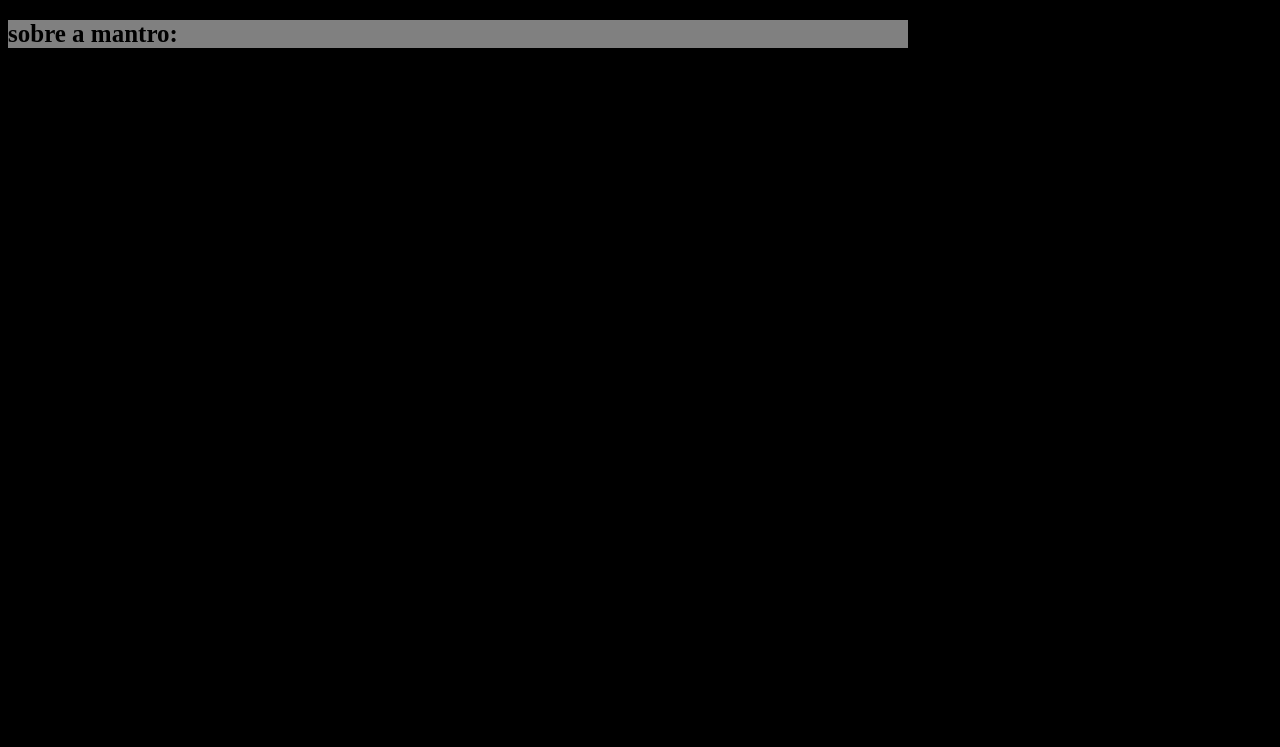
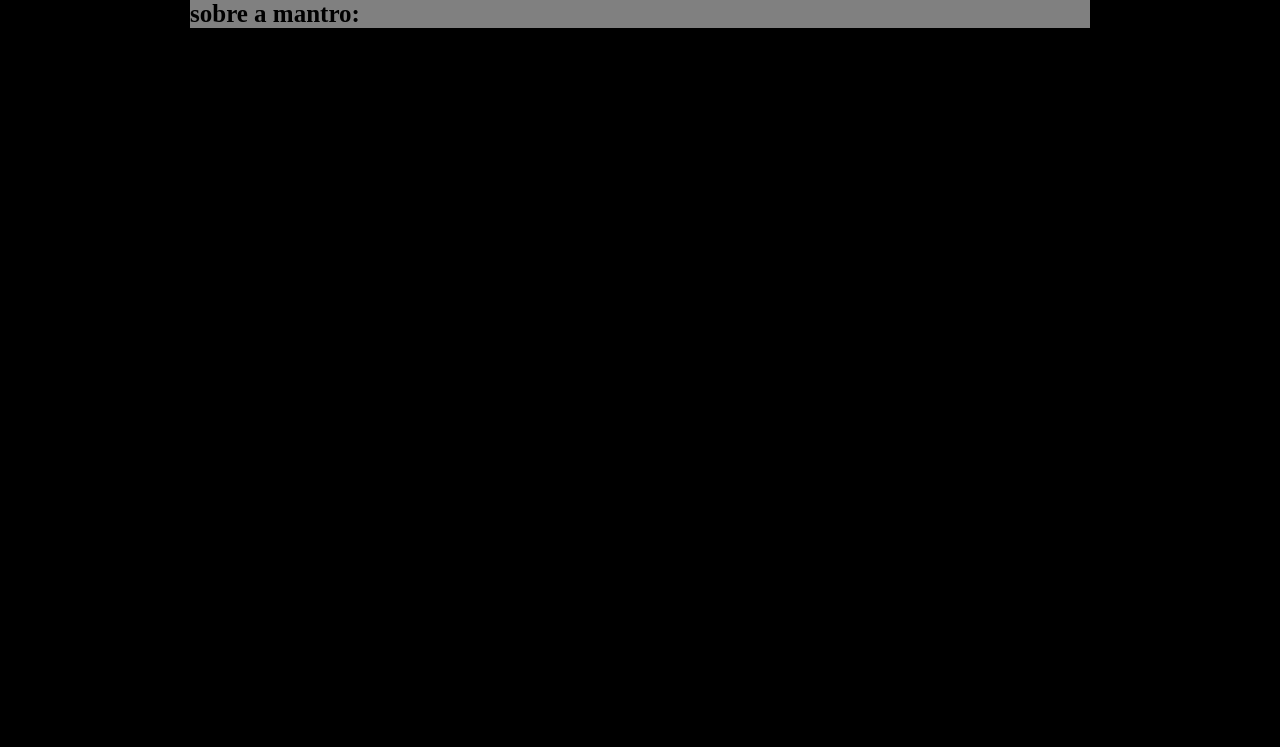
Before and after one commit to sebasthub/mantro-project, a plain HTML site: page index.html in a window 1280 px wide. Shown: the part 53-800 px from the top of the page. Drawn offline with Linux system fonts and the light colour scheme.

Commit message:
section centralizado

```diff
--- a/css/estilo.css
+++ b/css/estilo.css
@@ -19,6 +19,7 @@ header#cabecalho h2 {
 div#subc {
     background-color: brown;
     margin-top: -20px;
+    margin-bottom: 0;
 }
 /*configuracao dos botões*/
 div#subc ul {
@@ -52,5 +53,5 @@ section#corpo {
     display: block;
     width: 900px;
     background-color: gray;
-    float: none;
+    margin: -20px auto 0px auto;
 }
```
